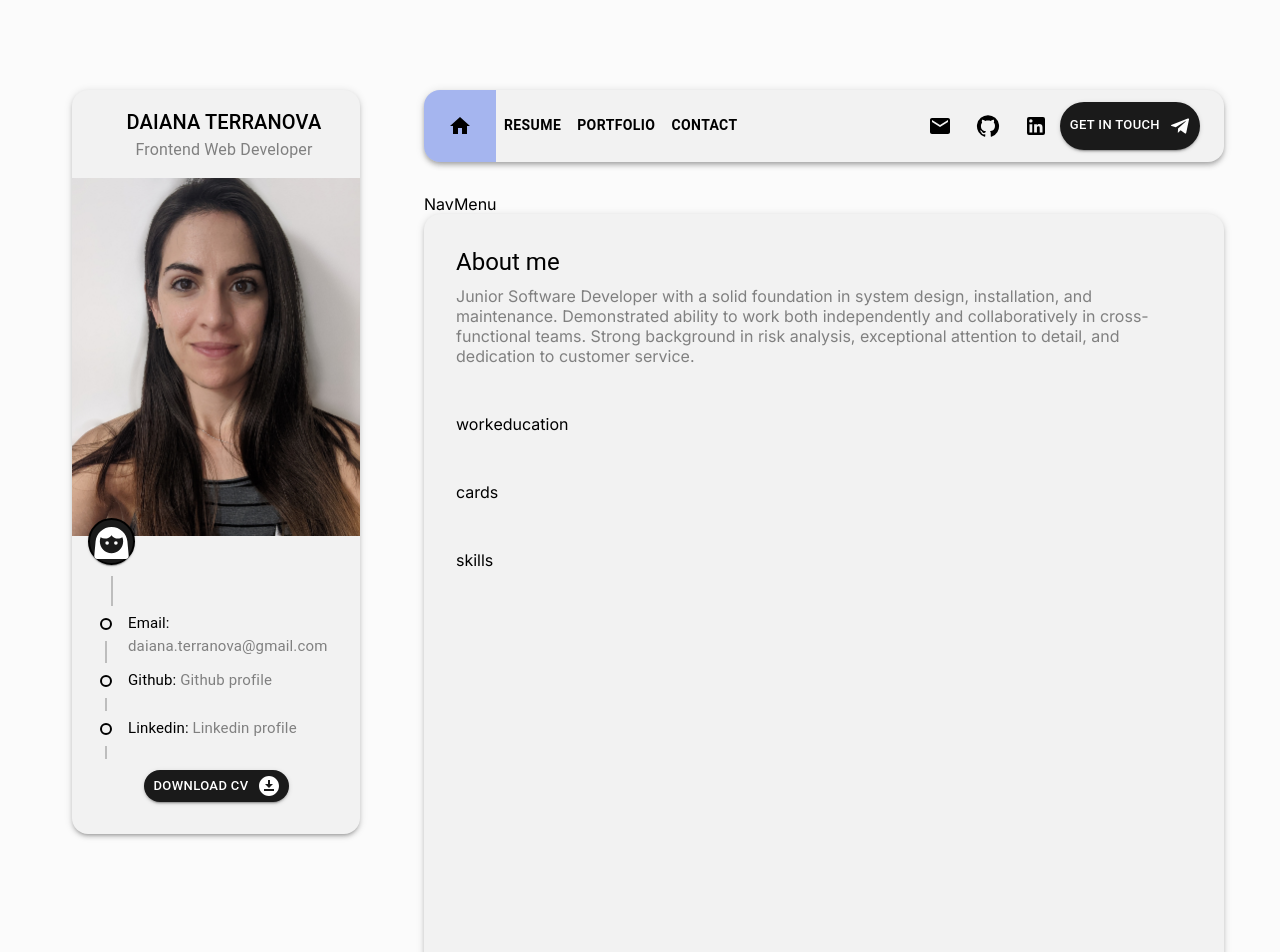
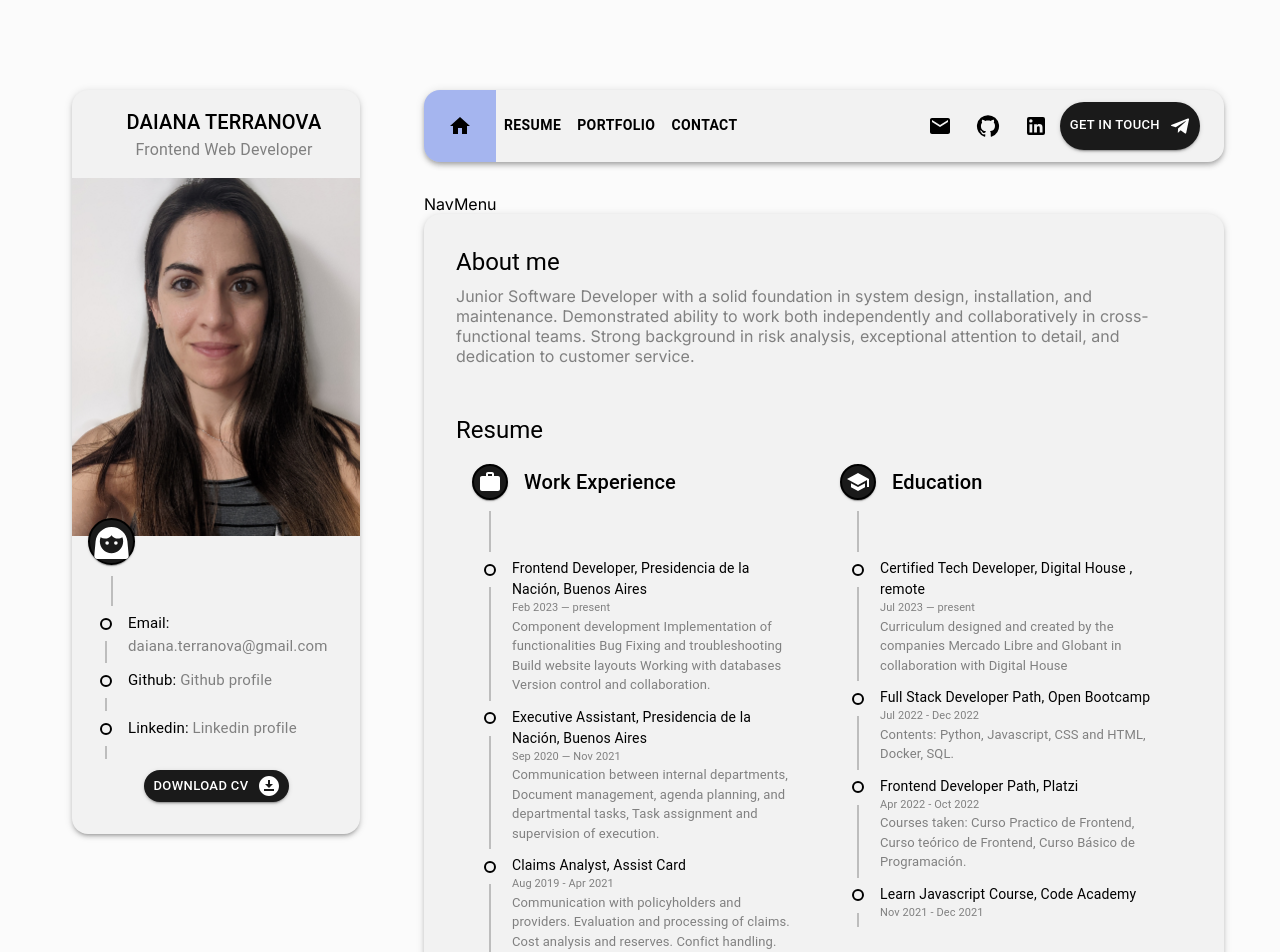
Before and after one commit to daiterranova/Portfolio, a React (Vite) app: page / in a window 1280 px wide. Shown: the top 952 px of the page. Built offline with nearby package versions, Linux system fonts and the light colour scheme.

Commit message:
implement timeline to render work experience and education info

```diff
--- a/src/pages/Resume.jsx
+++ b/src/pages/Resume.jsx
@@ -1,6 +1,12 @@
 import { Grid, Typography } from "@mui/material";
 import React from "react";
 import { about } from "../utils/resumeData";
+import CustomTimeline from "../components/Timeline";
+import { experiences, education } from "../utils/resumeData";
+import '../components/profile.css'
+import WorkIcon from '@mui/icons-material/Work';
+import SchoolIcon from '@mui/icons-material/School';
+import {CustomTimelineItemData} from '../components/Profile'
 
 const Resume = () => {
 
@@ -23,15 +29,33 @@ const Resume = () => {
     <Grid container sx={containerStyles} className="container">
       <Grid container item>
         <Grid item xs={12}>
-          <Typography gutterBottom  variant="h5">About me</Typography>
+          <Typography gutterBottom variant="h5">About me</Typography>
         </Grid>
-        <Grid item xs={12}  className="description-color" >{about}</Grid>
+        <Grid item xs={12}  className="description-color" fontSize={16} >{about}</Grid>
       </Grid>
     {/* education and experiences */}
-    <Grid container item>
-        <Grid item> work</Grid>
-        <Grid item> education</Grid>
-      </Grid>
+    <Grid container item spacing={4}>
+        <Grid item xs={12}>
+          <Typography gutterBottom  variant="h5">Resume</Typography>
+        </Grid>
+        <Grid container item>
+          <Grid item xs={12} md={6}>
+            <CustomTimeline  title='Work Experience' icon={<WorkIcon/>}>
+                {experiences.map((experience) => (
+                  <CustomTimelineItemData  title={experience.title} text={experience.description} date={experience.date} experience={true} profile={false} />
+                  ))}
+            </CustomTimeline>
+          </Grid>
+          <Grid item xs={12} md={6}>
+          <CustomTimeline  title='Education' icon={<SchoolIcon/>}>
+                {education.map((education) => (
+                  <CustomTimelineItemData title={education.title} text={education.description} date={education.date} education={true} profile={false} />
+                  ))}
+            </CustomTimeline>
+          </Grid>
+        </Grid>
+
+     </Grid>
     {/* services */}
     <Grid container item>
         <Grid item> <Typography></Typography></Grid>
```
